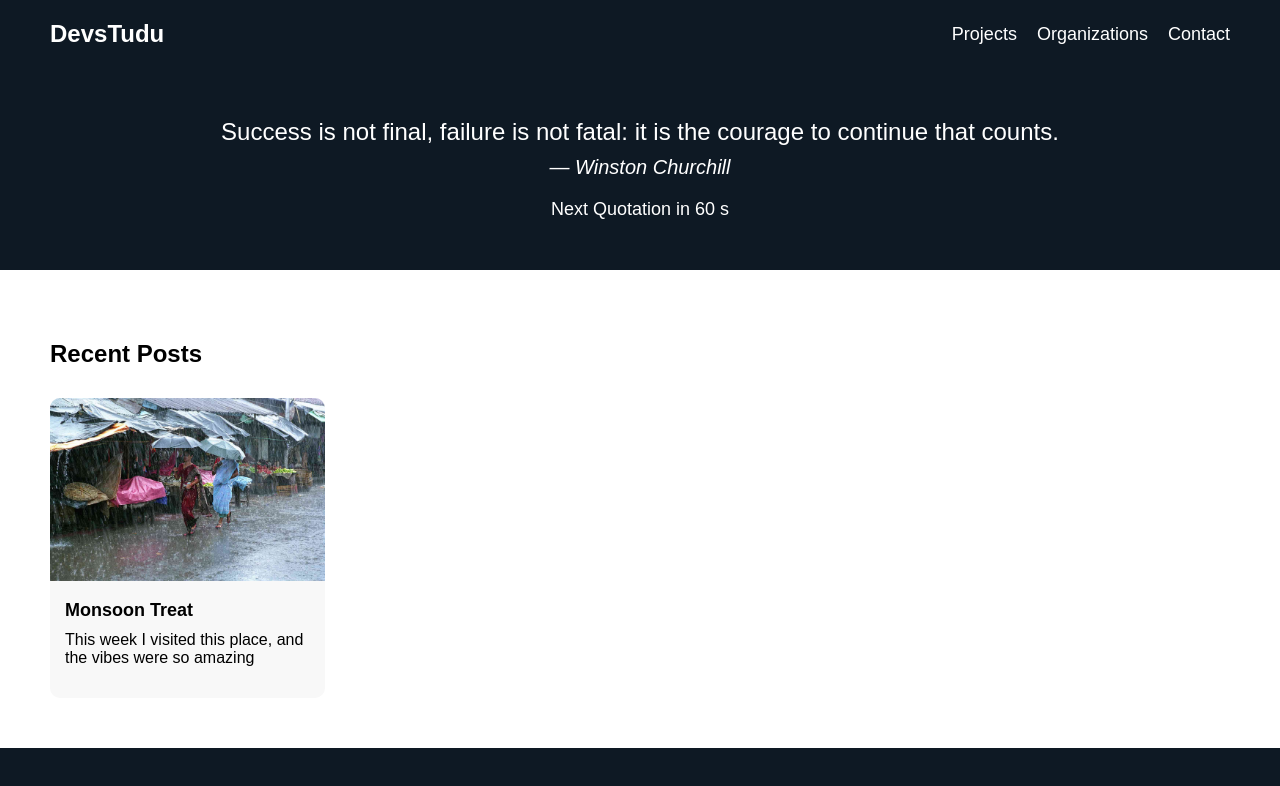
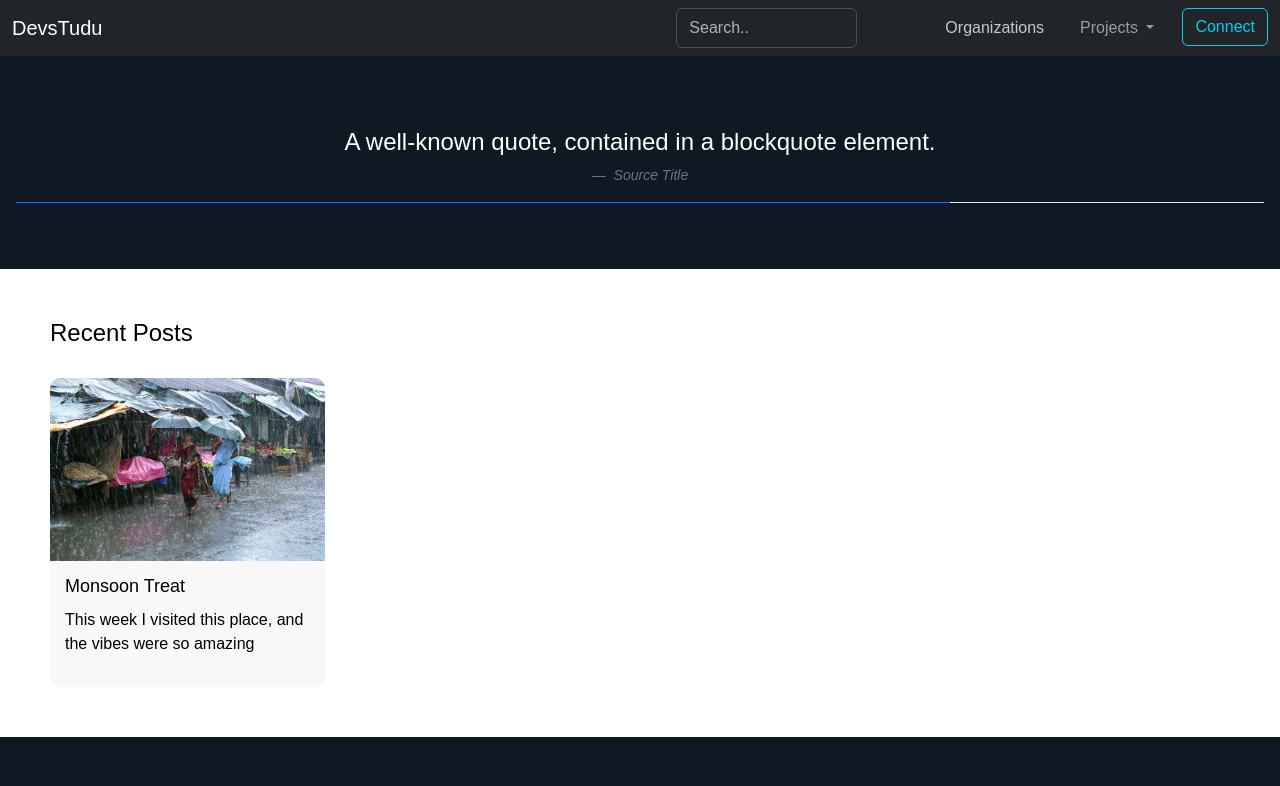
Before and after one commit to devsTudu/devsTudu.github-io, a plain HTML site: page index.html in a window 1280 px wide. Both pictures are taken after a click on the link "Organizations". Drawn offline with nearby package versions, Linux system fonts and the light colour scheme; no server answers.

Commit message:
Added Bootstrap and Motivation Quotes in the Website

```diff
--- a/index.html
+++ b/index.html
@@ -4,25 +4,65 @@
     <meta charset="UTF-8">
     <meta name="viewport" content="width=device-width, initial-scale=1.0">
     <title>DevsTudu</title>
+    <!-- Style Sheets -->
+    <link href="https://cdn.jsdelivr.net/npm/bootstrap@5.3.3/dist/css/bootstrap.min.css" rel="stylesheet" integrity="sha384-QWTKZyjpPEjISv5WaRU9OFeRpok6YctnYmDr5pNlyT2bRjXh0JMhjY6hW+ALEwIH" crossorigin="anonymous">
     <link rel="stylesheet" href="styles.css">
-    <script defer src="script.js"></script>
+    <!-- Programming -->
+    <script src="https://cdn.jsdelivr.net/npm/bootstrap@5.3.3/dist/js/bootstrap.bundle.min.js" integrity="sha384-YvpcrYf0tY3lHB60NNkmXc5s9fDVZLESaAA55NDzOxhy9GkcIdslK1eN7N6jIeHz" crossorigin="anonymous"></script>
+
 </head>
 <body>
     <header>
-        <div class="logo">DevsTudu</div>
-        <nav>
-            <ul>
-                <li><a href="#">Projects</a></li>
-                <li><a href="#">Organizations</a></li>
-                <li><a href="#">Contact</a></li>
-            </ul>
-        </nav>
+        <nav class="navbar sticky-top navbar-expand-md bg-dark" data-bs-theme="dark">
+            <div class="container-fluid">
+              <a class="navbar-brand" href="#">DevsTudu</a>
+              <button class="navbar-toggler" type="button" data-bs-toggle="collapse" data-bs-target="#navbarSupportedContent" aria-controls="navbarSupportedContent" aria-expanded="false" aria-label="Toggle navigation">
+                <span class="navbar-toggler-icon"></span>
+              </button>
+              <div class="collapse navbar-collapse" id="navbarSupportedContent" >
+                <ul class="navbar-nav ms-auto mb-2 mb-lg-0">
+                    <form class="d-flex" role="search">
+                        <input class="form-control me-2" type="search" id="search-input" placeholder="Search.." aria-label="Search" style="width: 75%;">
+                        <button class="btn btn-outline-success" id="search-btn" type="submit" style="display: none;">Search</button>
+                    </form>
+                  <li class="nav-item">
+                    <a class="nav-link" href="#">Organizations</a>
+                  </li>
+                  <li class="nav-item dropdown">
+                    <a class="nav-link dropdown-toggle" href="#" role="button" data-bs-toggle="dropdown" aria-expanded="false">
+                      Projects
+                    </a>
+                    <ul class="dropdown-menu">
+                      <li><a class="dropdown-item" href="#">Development</a></li>
+                      <li><a class="dropdown-item" href="#">Data Science</a></li>
+                      <li><a class="dropdown-item" href="#">Finance</a></li>
+                      <li><hr class="dropdown-divider"></li>
+                      <li><a class="dropdown-item" href="#">Personal</a></li>
+                    </ul>
+                  </li>
+                  <li class="nav-item">
+                    <button class="btn btn-outline-info" >Connect</button>
+                  </li>
+                </ul>
+              </div>
+            </div>
+          </nav>
+
     </header>
 
     <main>
         <section class="quotation-box">
-            <blockquote id="quote">Loading quote...</blockquote>
-            <div class="next-quotation">Next Quotation in 60 s</div>
+            <figure>
+                <blockquote class="blockquote" id="quote">
+                  <p>A well-known quote, contained in a blockquote element.</p>
+                </blockquote>
+                <figcaption class="blockquote-footer" style="margin-top: 5px;">
+                  <cite title="Source Title" id="quote_credit">Source Title</cite>
+                </figcaption>
+            </figure>
+            <div class="progress" role="progressbar" aria-label="Example 1px high" aria-valuenow="25" aria-valuemin="0" aria-valuemax="100" style="height: 1px">
+              <div class="progress-bar" style="width: 2%" id="progressbar_quote"></div>
+            </div>
         </section>
 
         <section class="recent-posts">
@@ -31,6 +71,8 @@
                 <!-- Posts will be dynamically inserted here -->
             </div>
         </section>
+        <script defer src="script.js"></script>
+
     </main>
 </body>
 </html>
--- a/script.js
+++ b/script.js
@@ -1,27 +1,25 @@
-document.addEventListener("DOMContentLoaded", function() {
-    // Variables for the quote
-    const quoteText = "Success is not final, failure is not fatal: it is the courage to continue that counts.";
-    const quoteAuthor = "Winston Churchill";
+document.addEventListener("DOMContentLoaded", function () {
 
-    // Set the quote in the HTML
-    const quoteElement = document.getElementById('quote');
-    quoteElement.innerHTML = `${quoteText}<cite>— ${quoteAuthor}</cite>`;
+  // Example usage
+  const targetDuration = 100; // Change this to your desired duration in seconds
+  countdown(targetDuration);
 
   // Variables for the recent posts
   const posts = [
     {
       image: "monsoon_treat.jpg",
       title: "Monsoon Treat",
-            description: "This week I visited this place, and the vibes were so amazing"
+      description:
+        "This week I visited this place, and the vibes were so amazing",
     },
     // Add more post objects as needed
   ];
 
   // Dynamically add posts to the container
-    const postsContainer = document.getElementById('posts-container');
-    posts.forEach(post => {
-        const postElement = document.createElement('div');
-        postElement.classList.add('post');
+  const postsContainer = document.getElementById("posts-container");
+  posts.forEach((post) => {
+    const postElement = document.createElement("div");
+    postElement.classList.add("post");
 
     postElement.innerHTML = `
             <img src="${post.image}" alt="${post.title}">
@@ -34,3 +32,95 @@ document.addEventListener("DOMContentLoaded", function() {
     postsContainer.appendChild(postElement);
   });
 });
+
+// Get all navigation items
+const navItems = document.querySelectorAll(".nav-link");
+// Add event listener to each navigation item
+navItems.forEach((item) => {
+  item.addEventListener("click", (event) => {
+    // Remove active class from all navigation items
+    navItems.forEach((navItem) => {
+      navItem.classList.remove("active");
+    });
+
+    // Add active class to the clicked navigation item
+    event.target.closest(".nav-item").classList.add("active");
+  });
+});
+
+// Search Button Animation
+const searchInput = document.getElementById("search-input");
+const searchBtn = document.getElementById("search-btn");
+searchInput.addEventListener("input", () => {
+  if (searchInput.value !== "") {
+    searchBtn.style.display = "block";
+    searchBtn.style.opacity = 0;
+    setTimeout(() => {
+      searchBtn.style.opacity = 1;
+      searchBtn.style.transition = "opacity 0.5s";
+    }, 10);
+  } else {
+    searchBtn.style.display = "none";
+  }
+});
+
+//Quotes Handler
+const sourceQuotes =
+  "https://raw.githubusercontent.com/vinitshahdeo/inspirational-quotes/master/data/data.json";
+
+  const progressBar = document.getElementById("progressbar_quote")
+
+  function generateRandomNumber(min, max) {
+    return Math.floor(Math.random() * (max - min + 1)) + min;
+  }
+  function getQuotes(url) {
+    let p = fetch(url);
+    p.then((response) => {
+      //console.log(response.ok);
+      //console.log(response);
+      return response.json();
+    })
+      .then((value2) => {
+        n = generateRandomNumber(1, value2.length);
+        return value2[n];
+      })
+      .then((data) => {
+        showThisQuote(data.text, data.from)
+      });
+  }
+
+  function showThisQuote(quote, author) {
+    // Set the quote in the HTML
+    const quoteElement = document.getElementById("quote");
+    quoteElement.innerText = quote;
+    const quoteAuthorElement = document.getElementById("quote_credit");
+    quoteAuthorElement.innerText = author;
+  }
+
+  function updateProgressBar(progress) {
+    progressBar.style.width = `${progress * 100}%`;
+  }
+
+  function countdown(targetSeconds) {
+    let timer = targetSeconds;
+
+    getQuotes(sourceQuotes)
+    const intervalId = setInterval(() => {
+      let prog = (targetSeconds-timer)/targetSeconds
+      updateProgressBar(prog)
+      timer--;
+
+      if (timer === 0) {
+        clearInterval(intervalId); // Clear interval when timer reaches 0
+
+        const quoteElem = document.getElementById("quote");
+        quoteElem.classList.add("blink"); // Add blink animation class
+
+        setTimeout(() => {
+          quoteElem.classList.remove("blink"); // Remove blink animation
+          timer = targetSeconds; // Reset timer
+          countdown(targetSeconds); // Restart the countdown
+        }, 500); // Delay after blink animation (adjust as needed)
+      }
+    }, 100); // Update timer every 1000 milliseconds (for smoother display)
+  }
--- a/styles.css
+++ b/styles.css
@@ -6,18 +6,12 @@ body {
     color: #fff;
 }
 
-header {
-    display: flex;
-    justify-content: space-between;
-    align-items: center;
-    padding: 20px 50px;
-    background-color: #0e1924;
-}
 
 .logo {
     font-size: 24px;
     font-weight: bold;
 }
+
 
 nav ul {
     list-style: none;
@@ -39,23 +33,15 @@ nav ul li a {
 .quotation-box {
     text-align: center;
     margin: 50px 0;
+    padding: 2dvh;
 }
 
 .quotation-box blockquote {
     font-size: 24px;
-    margin: 0;
+    margin: 0.3svh;
 }
 
-.quotation-box cite {
-    display: block;
-    margin-top: 10px;
-    font-size: 20px;
-}
 
-.next-quotation {
-    margin-top: 20px;
-    font-size: 18px;
-}
 
 .recent-posts {
     background-color: #fff;
@@ -98,3 +84,8 @@ nav ul li a {
     margin-top: 10px;
     font-size: 16px;
 }
+
+/* Search Button Animation */
+search-btn {
+    display: none; /* hide the search button by default */
+}
```
Lines whose indentation alone changed are shown as unchanged.
